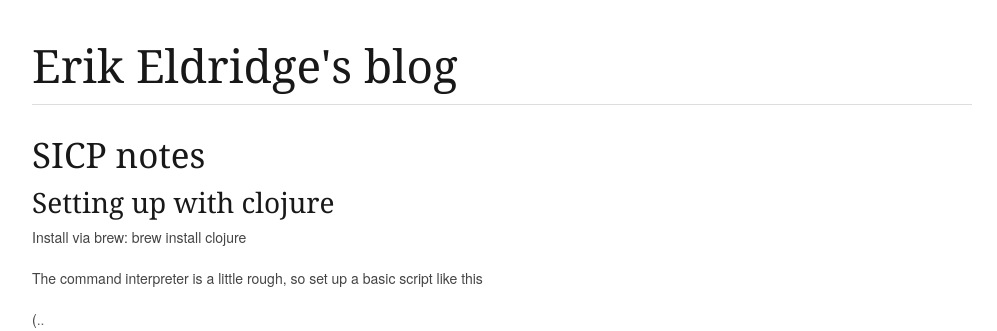
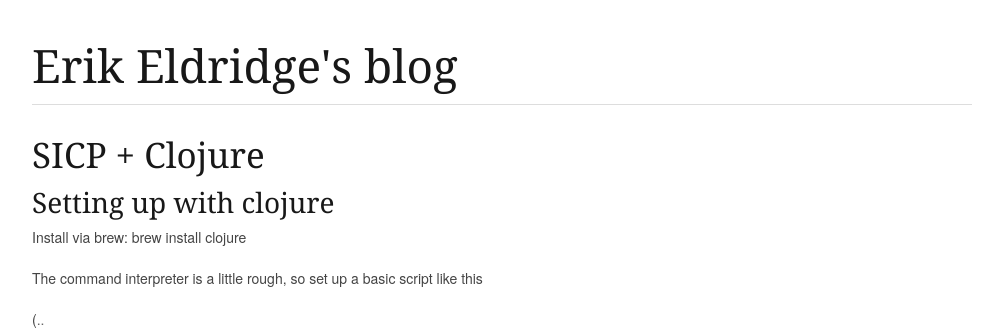
Before and after one commit to erikeldridge/erikeldridge.github.com, a Jekyll site: the page built from _posts/2012-1-16-sicp-clojure.md, in a window 1280 px wide. Shown: the top 331 px of the page, without its empty margins (138-1135 px from the left). Built offline with Jekyll 4.4.1, drawn with Linux system fonts in a browser that asks for light colours; Markdown is read by kramdown in place of the engine named in the settings; comment, search, counter and statistics services are not loaded.

Commit message:
Rename sicp notes to sicp + clojure

```diff
--- a/_posts/2012-1-16-sicp-notes.md
+++ b/_posts/2012-1-16-sicp-clojure.md
@@ -2,7 +2,7 @@
 layout: post
 ---
 
-## SICP notes
+## SICP + Clojure
 
 ### Setting up with clojure
 
```
